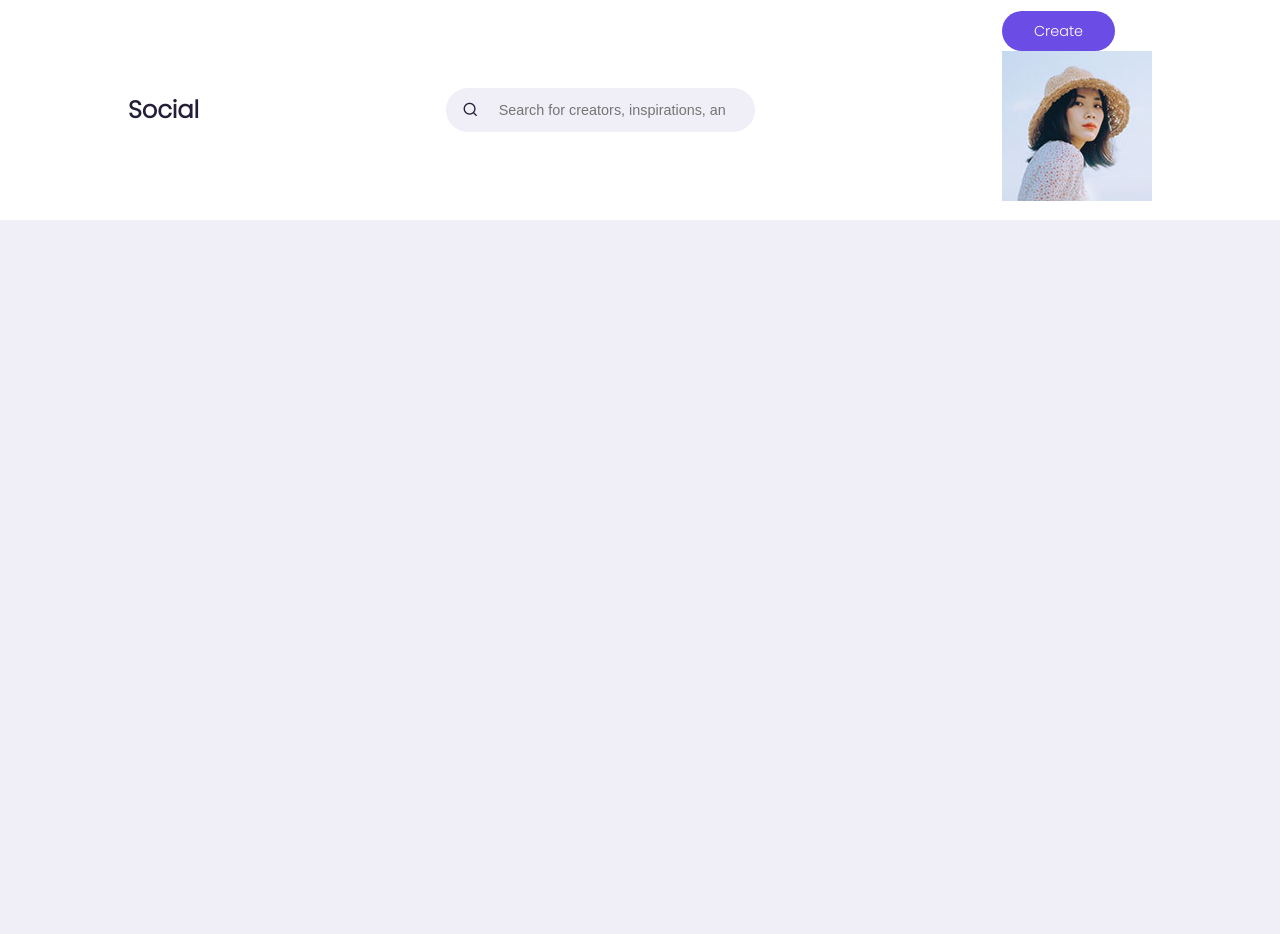
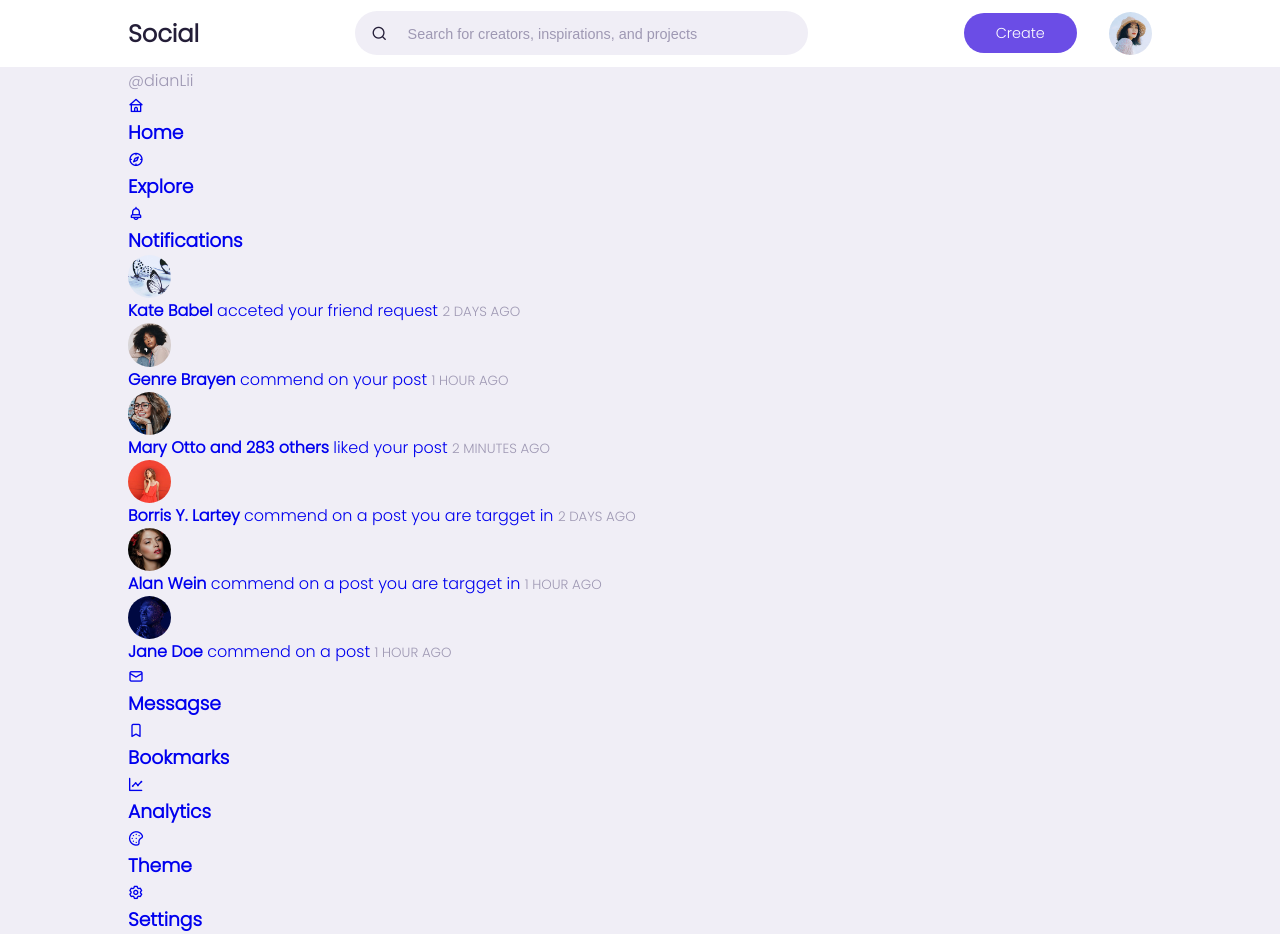
Before and after one commit to FeliciRivares/social-website, a plain HTML site: page index.html in a window 1280 px wide. Before the commit the page ends 800 px from the top, so only its background shows below. Drawn offline with nearby package versions, Linux system fonts and the light colour scheme.

Commit message:
finish nav menu, start do main left section

```diff
--- a/index.html
+++ b/index.html
@@ -20,12 +20,124 @@
             </div>
             <div class="create">
                 <label class="btn btn-primary" for="create-post">Create</label>
-                <div class="profile-picture">
+                <div class="profile-photo">
                     <img src="./img/profile-1.jpg" alt="profile picture">
                 </div>
             </div>
         </div>
     </nav>
+    <!-- main section -->
+    <main>
+        <div class="container">
+
+            <div class="left">
+                <!-- ====================left======================= -->
+
+                <a href="#" class="profile">
+                    <div class="profile-photo">
+                        <img src="./img/profile-1.jpg" alt="profile photo">
+                    </div>
+                    <div class="handle">
+                        <h4>Diana Lii</h4>
+                        <p class="text-muted">
+                            @dianLii
+                        </p>
+                    </div>
+                </a>
+                <!-- --------Sidearbar----------- -->
+                <div class="sidearbar">
+                    <a href="#" class="menu-item active">
+                        <span><i class="uil uil-home"></i></span> <h3>Home</h3>
+                    </a>
+                    <a href="#" class="menu-item">
+                        <span><i class="uil uil-compass"></i></span> <h3>Explore</h3>
+                    </a>
+                    <a href="#" class="menu-item">
+                        <span><i class="uil uil-bell"></i></span> <h3>Notifications</h3>
+                        <!-- notification popup -->
+                        <div class="notifications-popup">
+                            <div>
+                                <div class="profile-photo">
+                                    <img src="./img/profile-2.jpg" alt="profile-2">
+                                </div>
+                                <div class="notification-body">
+                                    <b>Kate Babel</b> acceted your friend request
+                                    <small class="text-muted" >2 DAYS AGO</small>
+                                </div>
+                            </div>
+                            <div>
+                                <div class="profile-photo">
+                                    <img src="./img/profile-3.jpg" alt="profile-3">
+                                </div>
+                                <div class="notification-body">
+                                    <b>Genre Brayen</b> commend on your post
+                                    <small class="text-muted" >1 HOUR AGO</small>
+                                </div>
+                            </div>
+                            <div>
+                                <div class="profile-photo">
+                                    <img src="./img/profile-4.jpg" alt="profile-4">
+                                </div>
+                                <div class="notification-body">
+                                    <b>Mary Otto</b> <b>and</b> <b>283 others</b> liked your post
+                                    <small class="text-muted" >2 MINUTES AGO</small>
+                                </div>
+                            </div>
+                            <div>
+                                <div class="profile-photo">
+                                    <img src="./img/profile-5.jpg" alt="profile-5">
+                                </div>
+                                <div class="notification-body">
+                                    <b>Borris Y. Lartey</b> commend on a post you are targget in
+                                    <small class="text-muted" >2 DAYS AGO</small>
+                                </div>
+                            </div>
+                            <div>
+                                <div class="profile-photo">
+                                    <img src="./img/profile-6.jpg" alt="profile-6">
+                                </div>
+                                <div class="notification-body">
+                                    <b>Alan Wein</b> commend on a post you are targget in
+                                    <small class="text-muted" >1 HOUR AGO</small>
+                                </div>
+                            </div>
+                            <div>
+                                <div class="profile-photo">
+                                    <img src="./img/profile-7.jpg" alt="profile-7">
+                                </div>
+                                <div class="notification-body">
+                                    <b>Jane Doe</b> commend on a post
+                                    <small class="text-muted" >1 HOUR AGO</small>
+                                </div>
+                            </div>
+                        </div>
+                    </a>
+                    <a href="#" class="menu-item">
+                        <span><i class="uil uil-envelope-alt"></i></span> <h3>Messagse</h3>
+                    </a>
+                    <a href="#" class="menu-item">
+                        <span><i class="uil uil-bookmark"></i></span> <h3>Bookmarks</h3>
+                    </a>
+                    <a href="#" class="menu-item">
+                        <span><i class="uil uil-chart-line"></i></span> <h3>Analytics</h3>
+                    </a>
+                    <a href="#" class="menu-item">
+                        <span><i class="uil uil-palette"></i></span> <h3>Theme</h3>
+                    </a>
+                    <a href="#" class="menu-item">
+                        <span><i class="uil uil-setting"></i></span> <h3>Settings</h3>
+                    </a>
+
+                </div>
+            </div>
+            <div class="middle">
+                 <!-- ====================middle======================= -->
+            </div>
+            <div class="right">
+                 <!-- ====================right======================= -->
+            </div>
+        </div>
+    </main>
     <script src="./index.js"></script>
 </body>
 </html>
--- a/style.css
+++ b/style.css
@@ -46,6 +46,10 @@ body{
     aspect-ratio: 1/1;
     border-radius: 50%;
     overflow: hidden;
+}
+img{
+    display: block;
+    width: 100%;
 }
 .btn{
     display: inline-block;
@@ -96,8 +100,17 @@ nav .search-bar{
 }
 nav .search-bar input[type="search"]{
     background:transparent;
-    width: 30vh;
+    width: 30vw;
     margin-left: 1rem;
     font-size: 0.9rem;
     color:var(--color-dark);
 }
+nav .search-bar input[type="search"]::placeholder{
+    color:var(--color-gray);
+
+}
+nav .create{
+    display: flex;
+    align-items:center;
+    gap: 2rem;
+}
```
